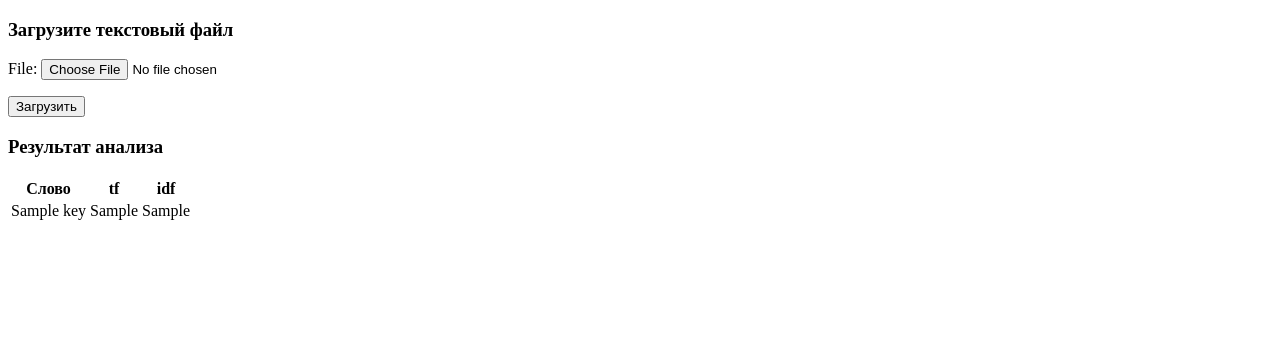
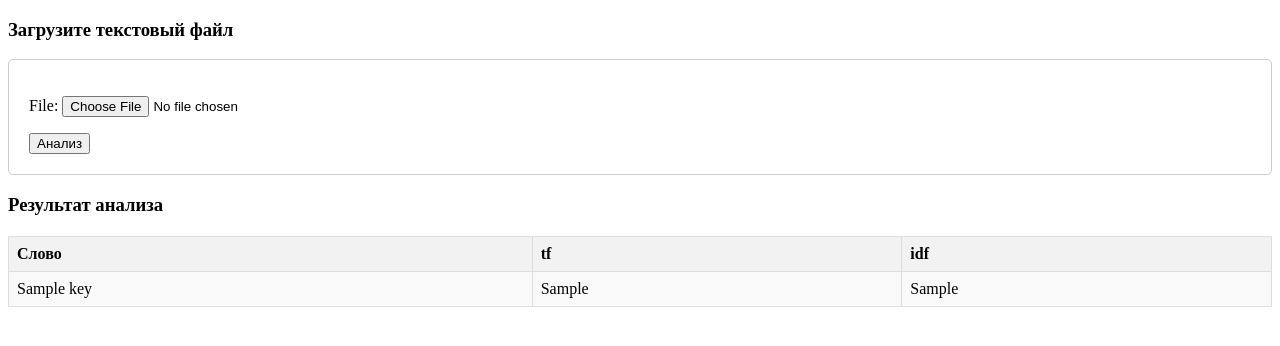
Before and after one commit to wolfsTail/test, a Django app: template service/templates/main/index.html in a window 1280 px wide. Shown: the top 346 px of the page. Run offline with Django 4.2, Linux system fonts and the light colour scheme; tables that the repository leaves empty hold one stand-in row (values such as "Sample post"); the template is opened without the code that fills it: values that come from a table or form of the project are taken from there, most other values are stand-ins (such as "Sample title", 1, 10 or a date in 2020).

Commit message:
create mva

```diff
--- a/service/main/forms.py
+++ b/service/main/forms.py
@@ -1,4 +1,13 @@
 from django import forms
+
 
 class FileForm(forms.Form):
     file = forms.FileField()
+
+    def clean_file(self):
+        file = self.cleaned_data["file"]
+
+        if file.content_type != "text/plain":
+            raise forms.ValidationError("Для анализа допустимы только текстовые файлы (.txt)!")
+
+        return file
--- a/service/main/urls.py
+++ b/service/main/urls.py
@@ -5,6 +5,4 @@ from main import views
 
 urlpatterns = [
     path('', views.index, name='index'),
-    path('results/', views.results, name='list'),
-    path('results/<int:file_id>/', views.get_result, name='detail'),
 ]
--- a/service/templates/layout/base.html
+++ b/service/templates/layout/base.html
@@ -3,6 +3,43 @@
 <head>
     <meta charset="UTF-8">
     <meta name="viewport" content="width=device-width, initial-scale=1.0">
+    <style>
+        .form-container {
+            display: flex;
+            justify-content: center;
+            margin: 20px;
+        }
+
+        form {
+            border: 1px solid #ccc;
+            padding: 20px;
+            border-radius: 5px;
+        }
+
+        .error {
+            color: red;
+        }
+
+        table {
+            width: 100%;
+            border-collapse: collapse;
+            margin-top: 20px;
+        }
+
+        th, td {
+            border: 1px solid #ddd;
+            text-align: left;
+            padding: 8px;
+        }
+
+        th {
+            background-color: #f2f2f2;
+        }
+
+        tr:nth-child(even) {
+            background-color: #f9f9f9;
+        }
+    </style>
     <title>{% block title %}{% endblock %}</title>
 </head>
 <body>
--- a/service/templates/main/detail.html
+++ /dev/null
@@ -1 +0,0 @@
-{% extends "layout/base.html" %}
--- a/service/templates/main/index.html
+++ b/service/templates/main/index.html
@@ -7,8 +7,16 @@
     <h3>Загрузите текстовый файл</h3>
     <form action="{% url 'index' %}" method="post" enctype="multipart/form-data">
         {% csrf_token %}
+
+        {% if form.non_field_errors %}
+        <div class="error">
+            {{ form.non_field_errors }}
+        </div>
+        {% endif %}
+
         {{ form.as_p }}
-        <button type="submit">Загрузить</button>
+
+        <button type="submit">Анализ</button>
     </form>
 
     {% if frequency %}
@@ -27,6 +35,5 @@
             </tr>
             {% endfor %}
           </table>
-
     {% endif %}
 {% endblock %}
--- a/service/templates/main/results.html
+++ /dev/null
@@ -1 +0,0 @@
-{% extends "layout/base.html" %}
```
Also changed, not shown: service/main/views.py (+3 -10 lines), service/utils/parser.py (+20 -9 lines).
